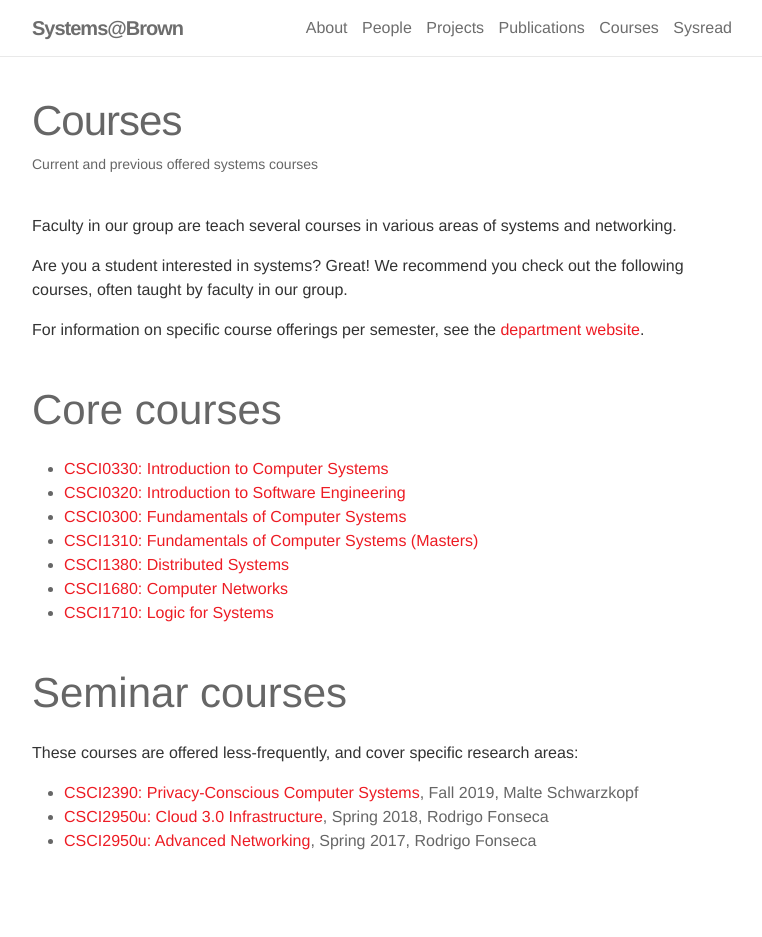
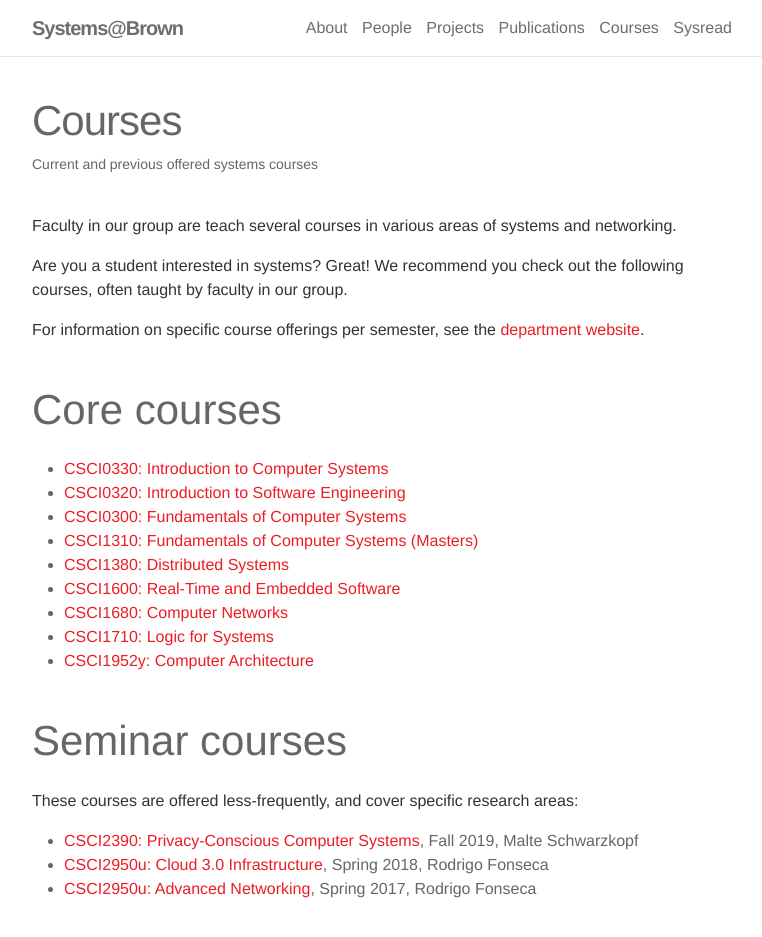
Before and after one commit to brownsys/systems-web, a Jekyll site: the page built from _pages/courses.md, in a window 1280 px wide and 1017 px high. Shown: the top 937 px of the window, without its empty margins (258-1020 px from the left). Built offline with Jekyll 4.4.1, drawn with Linux system fonts in a browser that asks for light colours; nearby versions of some CDN libraries.

Commit message:
add milda's courses

```diff
--- a/_pages/courses.md
+++ b/_pages/courses.md
@@ -21,12 +21,18 @@
  - csci1380:
    title: "CSCI1380:  Distributed Systems"
    link: https://cs.brown.edu/courses/csci1380
+ - csci1600:
+   title: "CSCI1600: Real-Time and Embedded Software"
+   link: "https://brown-cs1600.github.io/"
  - csci1680:
    title: "CSCI1680:  Computer Networks"
    link: https://cs.brown.edu/courses/csci1680
- - csci1950y:
+ - csci1720:
    title: "CSCI1710: Logic for Systems"
    link: http://cs.brown.edu/courses/csci1710/
+ - csci1952y:
+   title: "CSCI1952y: Computer Architecture"
+   link: "https://browncs1952y.github.io/"
 
 seminar_courses:
  - csci2390f19:
```
